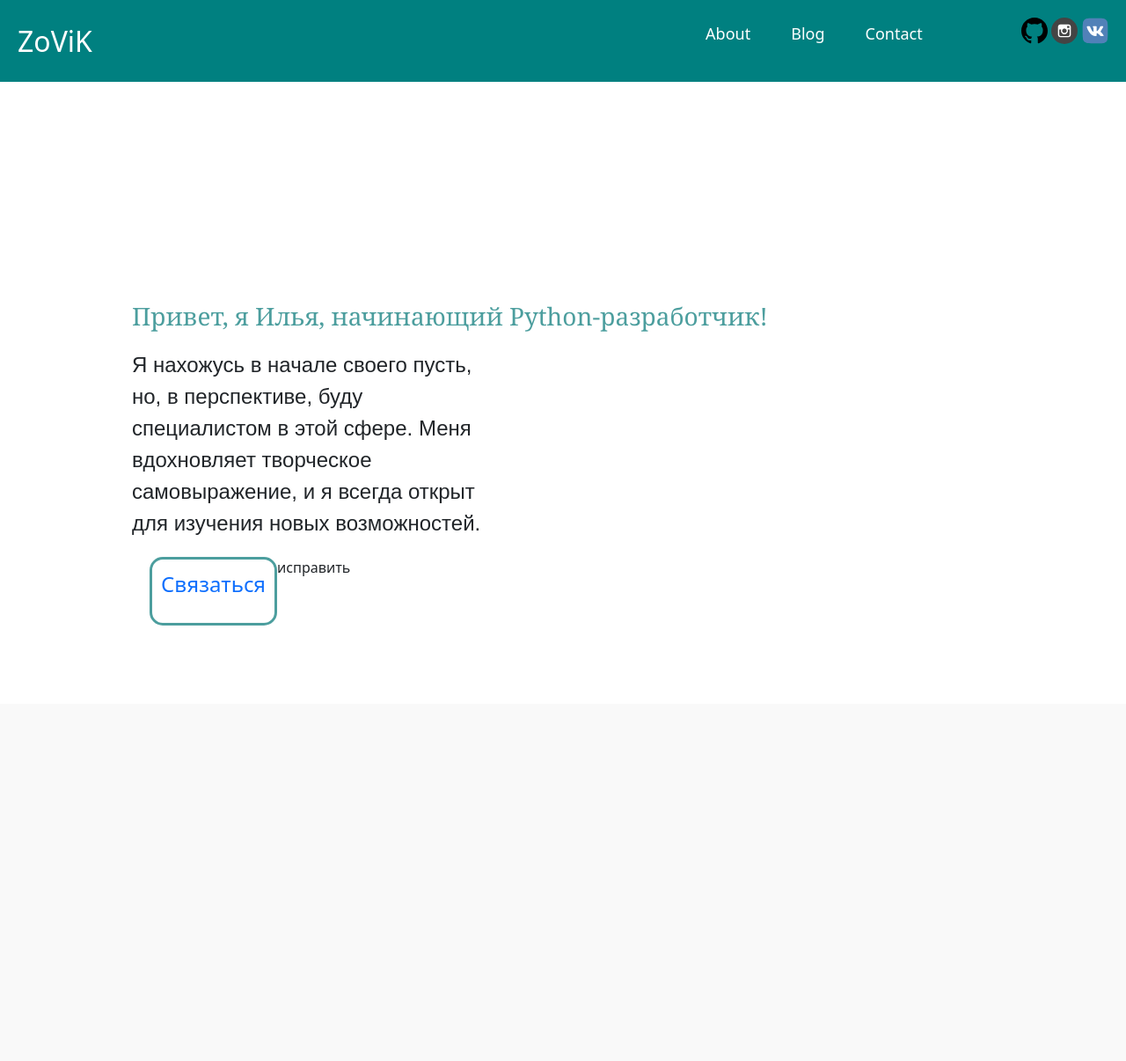
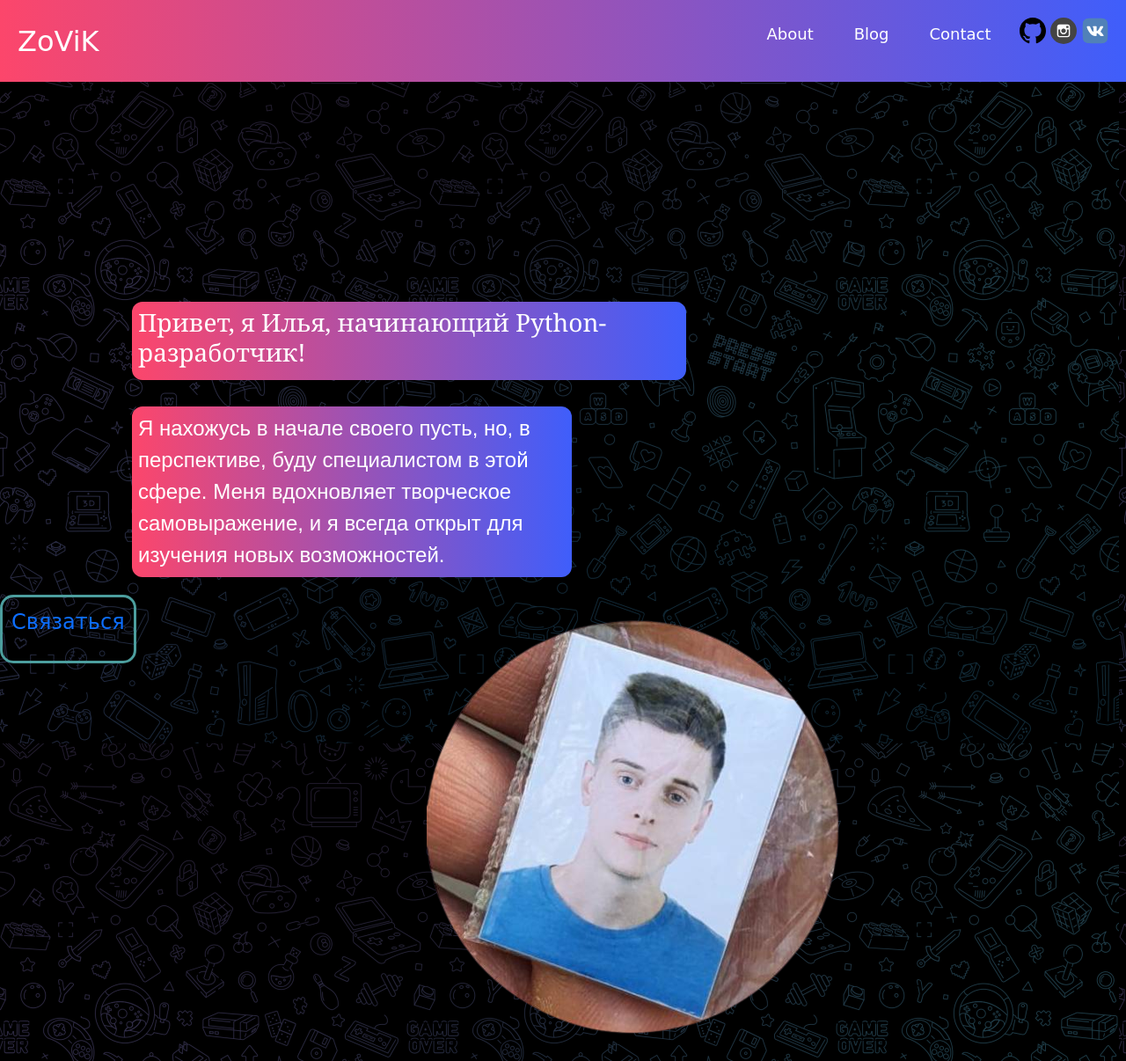
Before and after one commit to zovikk/About, a Django app: page / in a window 1280 px wide. Shown: the whole page at 88% size. Before the commit the page ends 711 px from the top, so only its background shows below. Run offline with Django 4.2, Linux system fonts and the light colour scheme.

Commit message:
change background and add some style

```diff
--- a/About_me/About_me/urls.py
+++ b/About_me/About_me/urls.py
@@ -17,12 +17,9 @@ from django.contrib import admin
 from django.urls import path, include
 from django.conf import settings
 from django.conf.urls.static import static
-from django.contrib.staticfiles.urls import staticfiles_urlpatterns
+
 
 urlpatterns = [
     path('admin/', admin.site.urls),
     path('', include("main.urls")),
-]
-urlpatterns += staticfiles_urlpatterns()
-if settings.DEBUG:
-    urlpatterns += static(settings.MEDIA_URL, document_root=settings.MEDIA_ROOT)
+] + static(settings.MEDIA_URL, document_root=settings.MEDIA_ROOT)
--- a/About_me/main/static/main/css/style.css
+++ b/About_me/main/static/main/css/style.css
@@ -3,9 +3,9 @@
     padding: 0;
     box-sizing: border-box;
 }
-}
 body {
     font-family: cursive;
+    background-image: url(../images/wallp.png);
 }
 a {
     text-decoration: none;
@@ -13,15 +13,13 @@ a {
 li {
     list-style: none;
 }
-.last{
-     margin-right: 80px;
-}
+
 .navbar {
     display: flex;
     align-items: center;
     justify-content: space-between;
     padding: 20px;
-    background-color: teal;
+    background: linear-gradient(90deg, #FC466B, #3F5EFB);
     color: #fff;
 }
 .nav-links a {
@@ -51,7 +49,6 @@ li {
     position: relative;
 }
 .dropdown {
-    background-color: rgb(1, 139, 139);
     padding: 1em 0;
     position: absolute; /*WITH RESPECT TO PARENT*/
     display: none;
@@ -86,7 +83,7 @@ input[type=checkbox]{
 .menu {
     display:none;
     position: absolute;
-    background-color:teal;
+    background: linear-gradient(90deg, #FC466B, #3F5EFB);
     right: 0;
     left: 0;
     text-align: center;
@@ -123,21 +120,29 @@ svg:hover{
     margin-top: 250px;
     margin-bottom: 20px;
     margin-left: 150px;
-    color: #4c9e9e;
+    max-width: 630px;
     font-family: Georgia, Times, 'Times New Roman', serif;
-
+    color: #fff;
+    border-style: hidden;
+    background: linear-gradient(90deg, #FC466B, #3F5EFB);
+    border-radius: 12px;
+    padding: 7px;
 }
 .text_block{
-    margin-top: 10px;
+    margin-top: 30px;
     margin-bottom: 20px;
     margin-left: 150px;
-    position: relative;
-    max-width: 400px;
+    max-width: 500px;
+    color: #fff;
     font-family: Avenir, sans-serif;
     font-size: x-large;
+    border-style: hidden;
+    background: linear-gradient(90deg, #FC466B, #3F5EFB);
+    border-radius: 12px;
+    padding: 7px;
 }
 .large_button{
-    margin-left: 170px;
+    margin-right: 330px;
     transition: transform .6s ease;
     font-size: 24px;
     float: left;
@@ -150,5 +155,8 @@ svg:hover{
     transform: scale(1.05);
     float: left;
     box-sizing: border-box;
-
 }
+.hero_image{
+    position:relative;
+    object-position: left top;
+}
--- a/About_me/main/templates/main/main.html
+++ b/About_me/main/templates/main/main.html
@@ -1,4 +1,4 @@
-{% load static %}
+
 <!
 <html>
 <head>
@@ -6,6 +6,7 @@
     <meta name="viewport"
           content="width=device-width, user-scalable=no, initial-scale=1.0, maximum-scale=1.0, minimum-scale=1.0">
     <meta http-equiv="X-UA-Compatible" content="ie=edge">
+    {% load static %}
     <link rel="stylesheet" href="https://cdn.jsdelivr.net/npm/bootstrap@5.1.3/dist/css/bootstrap.min.css" integrity="sha384-1BmE4kWBq78iYhFldvKuhfTAU6auU8tT94WrHftjDbrCEXSU1oBoqyl2QvZ6jIW3" crossorigin="anonymous">
     <link rel="stylesheet" href="{% static 'main/css/style.css' %}">
     <title>Zavyalov</title>
@@ -47,14 +48,12 @@
             и я всегда открыт для изучения новых возможностей.
         </div>
         <div class="large_button">
-            <a href="/"><p>Связаться</p>
-</a>
-        </div>
-        </div>
-        <div class="hero_image">
-             исправить
+            <a href="/"><p>Связаться</p></a>
         </div>
     </div>
+        <div class="hero_image">
+            <img src="{% static 'main/images/hero.png' %}" alt="It's me" />
+        </div>
 </div>
 </body>
 </html>
```
Also changed, not shown: About_me/About_me/settings.py (+3 -4 lines), About_me/main/static/main/images/hero_photo.jpg (deleted), About_me/main/static/main/images/wallp.PNG (added).
